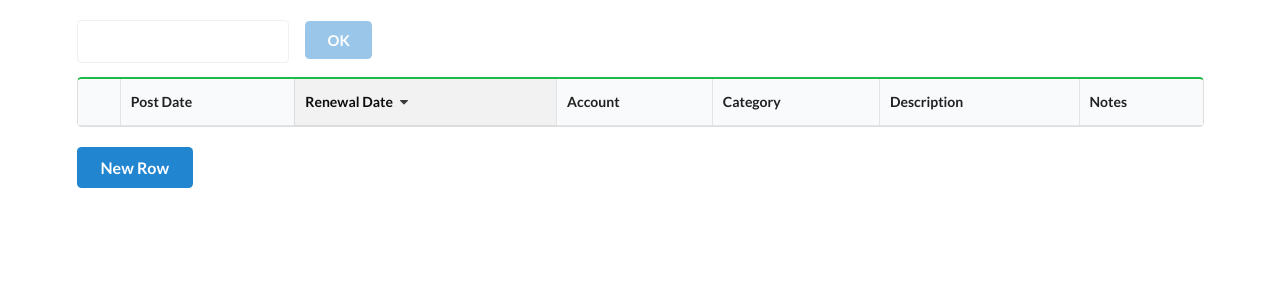
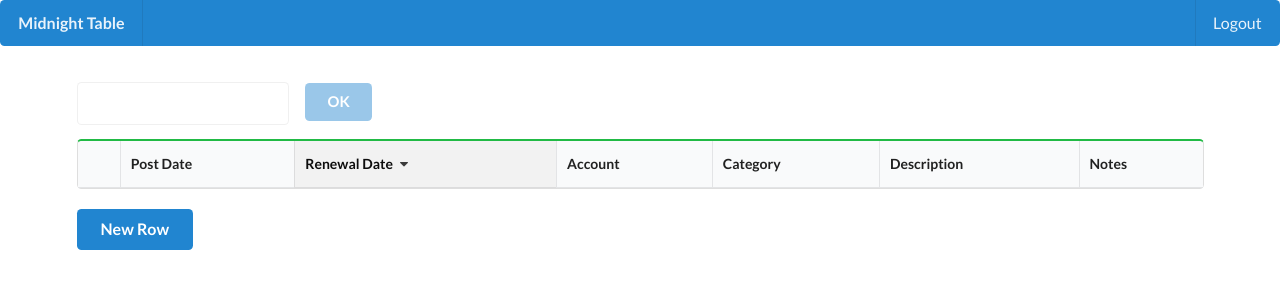
Before and after one commit to shade-tree-software/QuickTable, a website: page index.html in a window 1280 px wide. Drawn offline with nearby package versions, Linux system fonts and the light colour scheme; no server answers.

Commit message:
added top menu with logout link

```diff
--- a/index.html
+++ b/index.html
@@ -19,6 +19,16 @@
 <![endif]-->
 
 <!-- Add your site or application content here -->
+<div class="ui blue inverted menu">
+    <div class="header item">
+        Midnight Table
+    </div>
+    <div class="right menu">
+        <a class="ui item" href="/logout">
+            Logout
+        </a>
+    </div>
+</div>
 <div class="ui container">
     <br>
     <div id="table">
```
